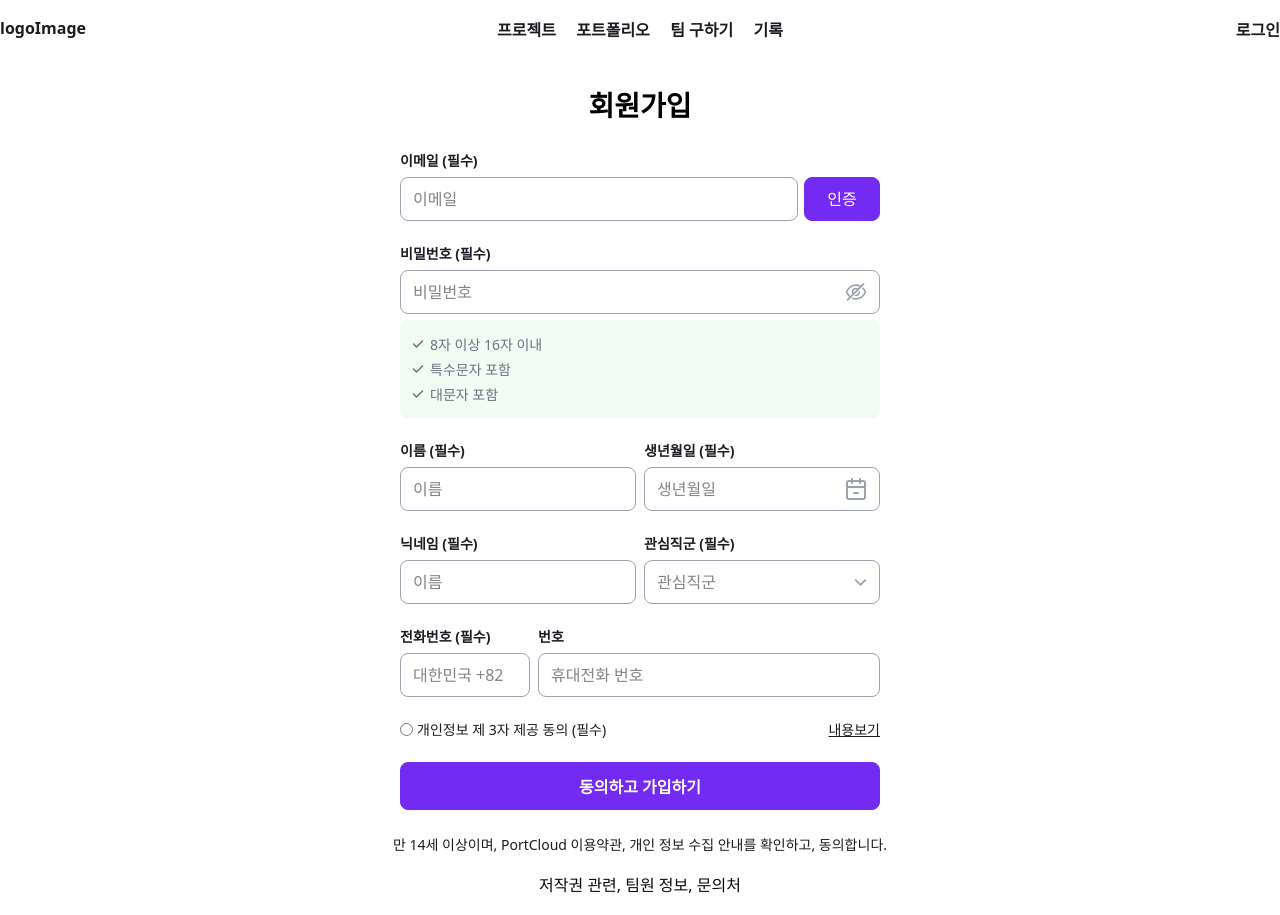
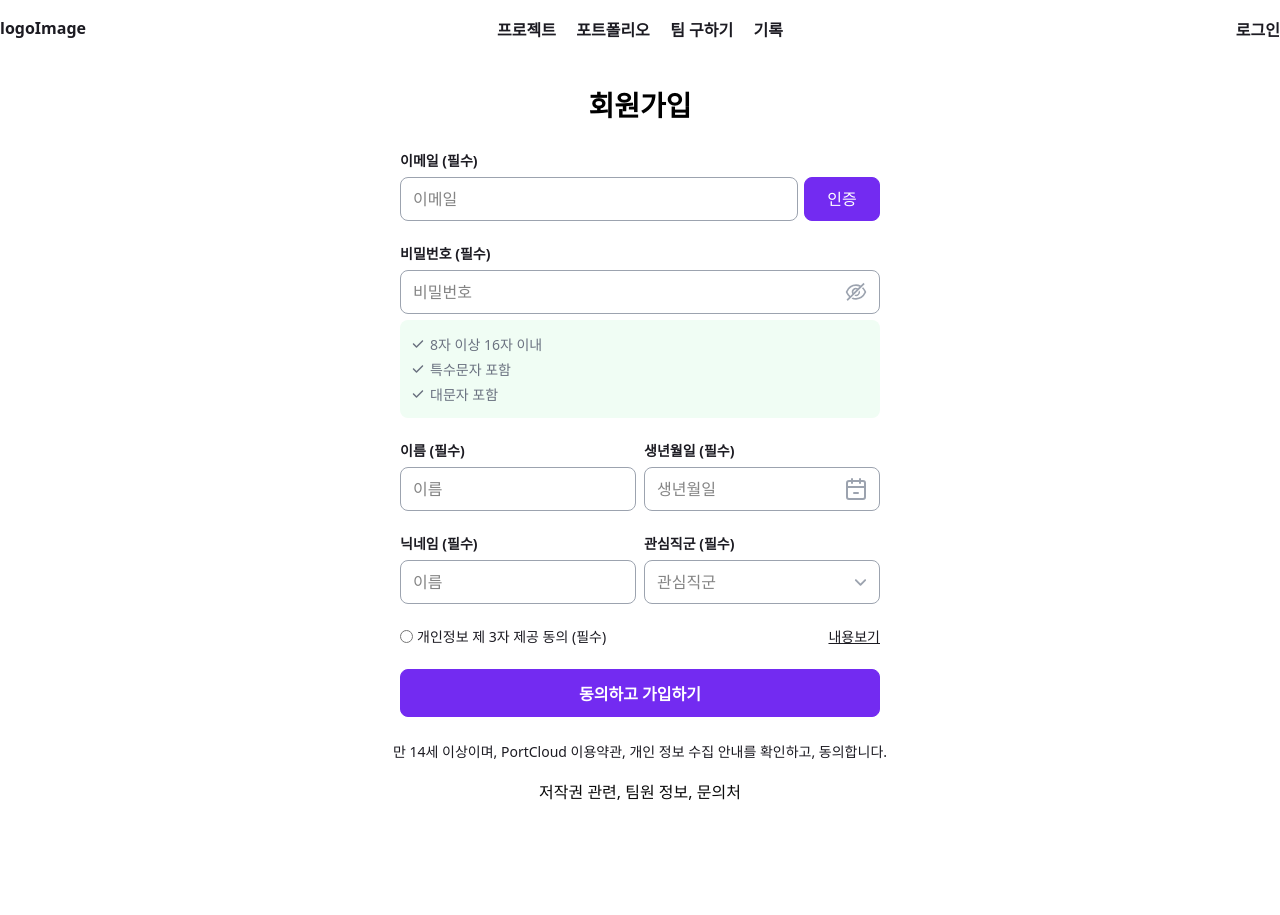
Before and after one commit to portcloud-project/Portcloud-FE, a Next.js app in the folder frontend/: page /signup in a window 1280 px wide. After the commit the page ends 822 px from the top, so only its background shows below. Built offline with nearby package versions, Linux system fonts and the light colour scheme.

Commit message:
fix: 회원가입 페이지 번호 부분 제거

```diff
--- a/frontend/src/app/signup/page.tsx
+++ b/frontend/src/app/signup/page.tsx
@@ -180,42 +180,7 @@ const Signup = () => {
                     </div>
                 </div>
 
-                {/* phone number section */}
-                <div className="w-full flex flex-row justify-between items-center gap-[6px]">
-                    <div className="w-[130px] flex flex-col justify-center items-start gap-[6px]">
-                        <label
-                            htmlFor=""
-                            className="text-[14px] font-semibold text-[var(--color-gray-900)]"
-                        >
-                            전화번호 (필수)
-                        </label>
-                        <input
-                            type="text"
-                            id="nickname"
-                            placeholder="대한민국 +82"
-                            className="w-full h-[44px] border border-[var(--color-gray-400)] rounded-[8px] py-[10px] px-[12px] focus:border-[var(--color-purple-500)] focus:outline-none transition duration-300 ease-in-out"
-                            required
-                        />
-                    </div>
-                    <div className="w-[342px] flex flex-col justify-center items-start gap-[6px]">
-                        <label
-                            htmlFor=""
-                            className="text-[14px] font-semibold text-[var(--color-gray-900)]"
-                        >
-                            번호
-                        </label>
-                        <div className="relative w-full">
-                            <input
-                                type="text"
-                                id="interest"
-                                placeholder="휴대전화 번호"
-                                className="w-full h-[44px] border border-[var(--color-gray-400)] rounded-[8px] py-[10px] px-[12px] focus:border-[var(--color-purple-500)] focus:outline-none transition duration-300 ease-in-out"
-                                required
-                            />
-                        </div>
-                    </div>
-                </div>
-
+                {/* 개인정보 section */}
                 <div className="w-full flex flex-row justify-between items-center gap-[6px] text-[14px] text-[var(--color-gray-900)] font-normal">
                     <div className="flex flex-row justify-center items-center gap-[4px]">
                         <input type="radio" />
```
